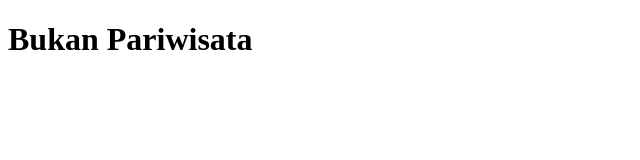
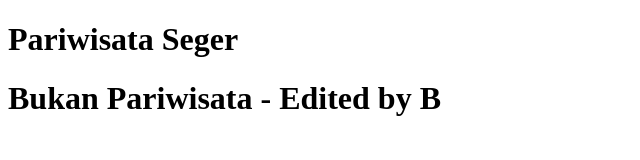
Before and after one commit to seizen07/yangbenerajagit, a plain HTML site: page index.html in a window 1280 px wide. Shown: the whole page, without its empty margins (0-640 px from the left). Drawn offline with Linux system fonts and the light colour scheme.

Commit message:
mau coba merge conflit dari B ke main

```diff
--- a/index.html
+++ b/index.html
@@ -6,6 +6,7 @@
     <title>Document</title>
   </head>
   <body>
-    <h1 class="tempat">Bukan Pariwisata</h1>
+    <h1>Pariwisata Seger</h1>
+    <h1 class="tempat">Bukan Pariwisata - Edited by B</h1>
   </body>
 </html>
```
